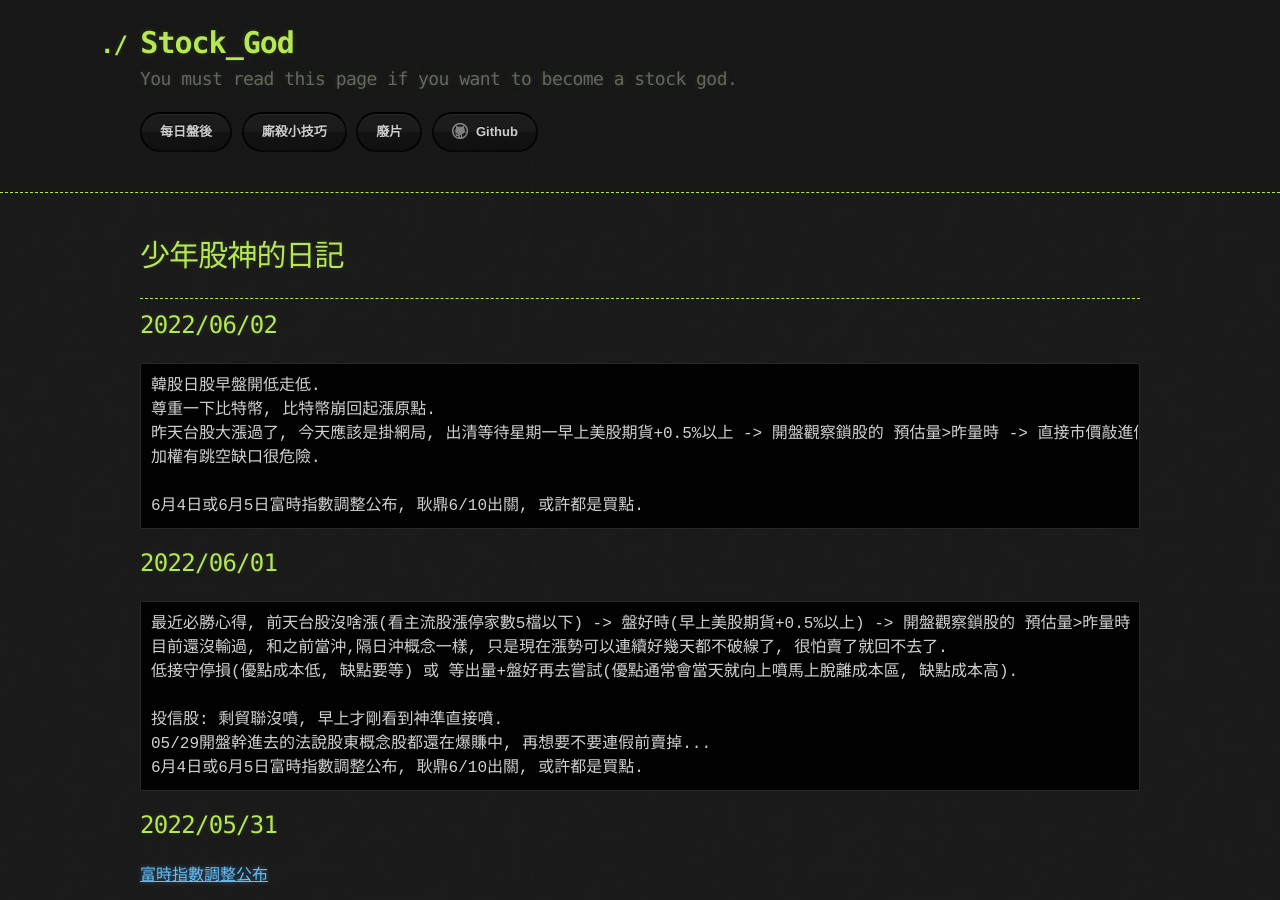
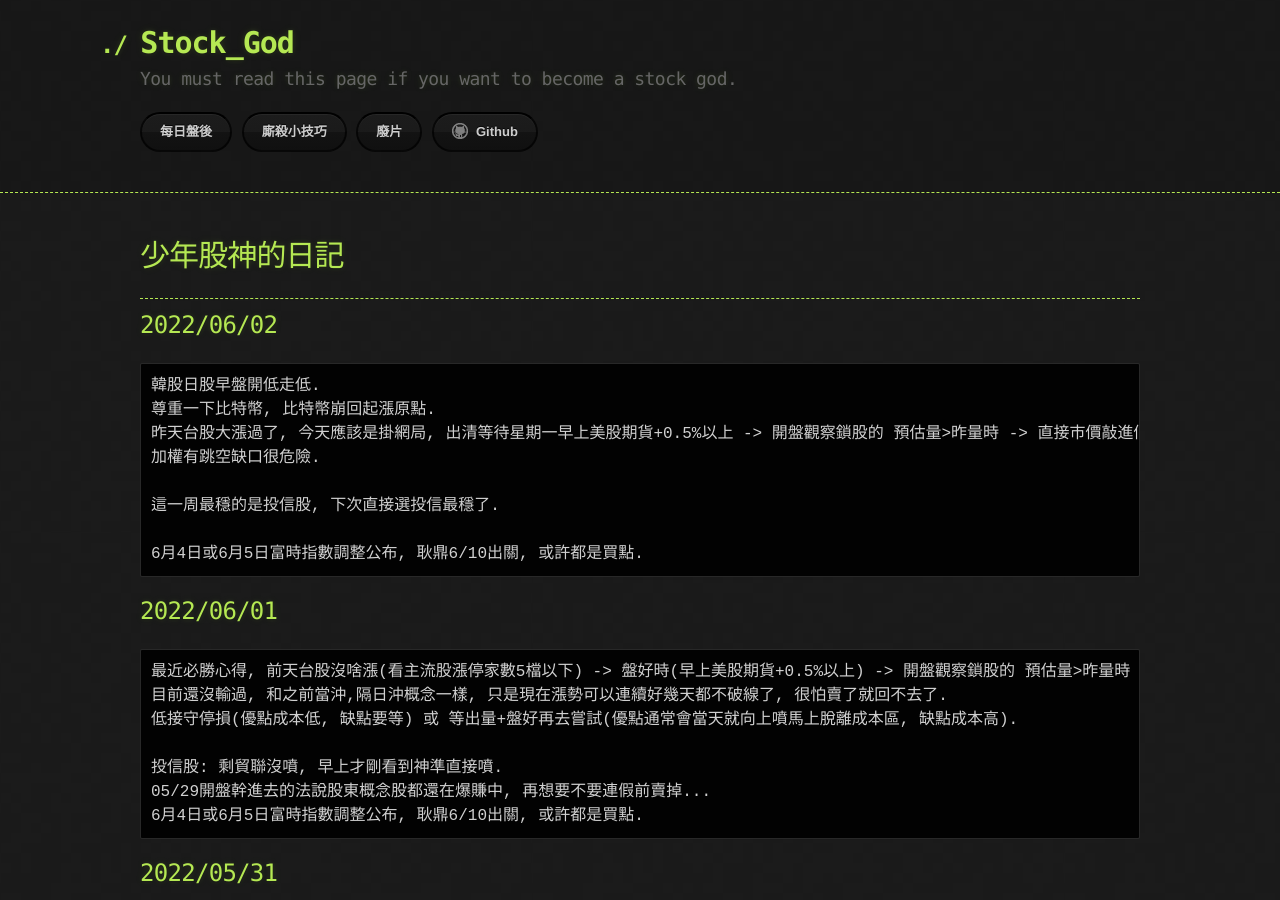
Before and after one commit to lepg5487/Stock_God, a Jekyll site: the page built from index.md, in a window 1280 px wide and 900 px high. Built offline with Jekyll 4.4.1, drawn with Linux system fonts in a browser that asks for light colours; our own code applies the rules of GitHub Pages for plain Markdown files.

Commit message:
Update index.md

````diff
--- a/index.md
+++ b/index.md
@@ -12,6 +12,8 @@ layout: testlayouts
 尊重一下比特幣, 比特幣崩回起漲原點.
 昨天台股大漲過了, 今天應該是掛網局, 出清等待星期一早上美股期貨+0.5%以上 -> 開盤觀察鎖股的 預估量>昨量時 -> 直接市價敲進個股.
 加權有跳空缺口很危險.
+
+這一周最穩的是投信股, 下次直接選投信最穩了.
 
 6月4日或6月5日富時指數調整公布, 耿鼎6/10出關, 或許都是買點.
 ```
````
